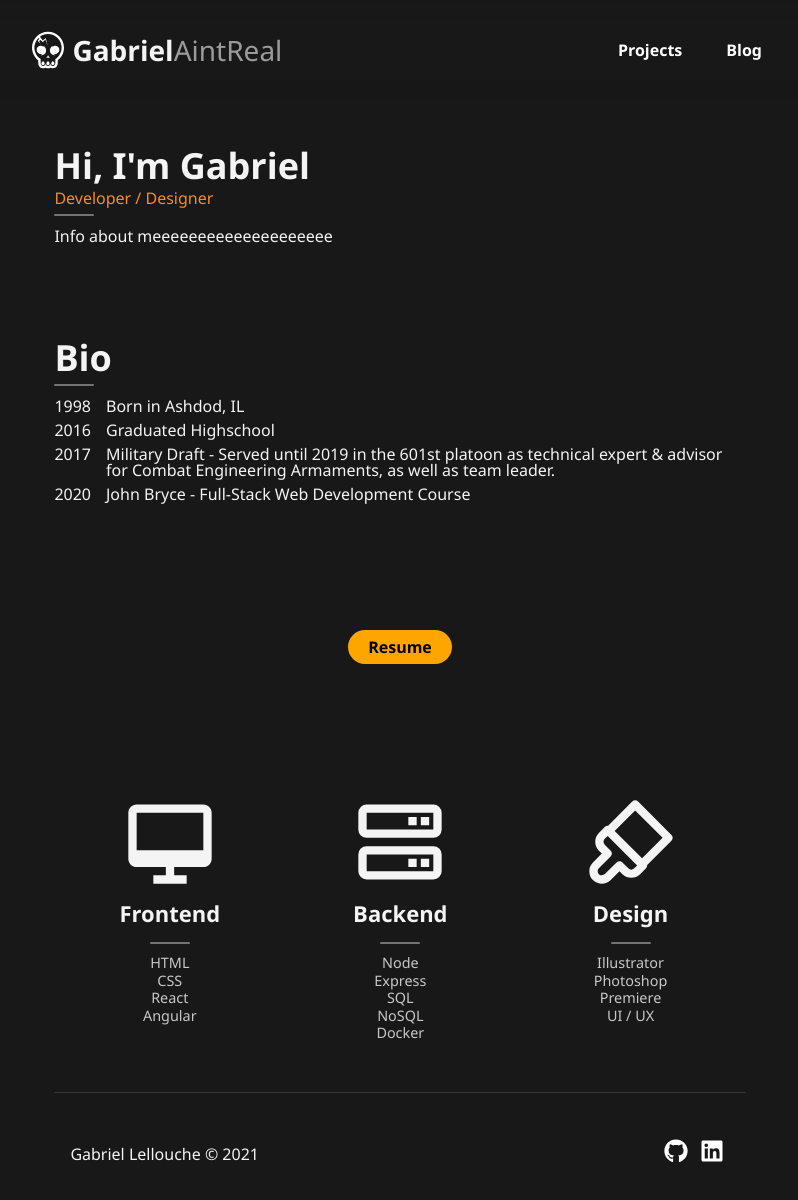
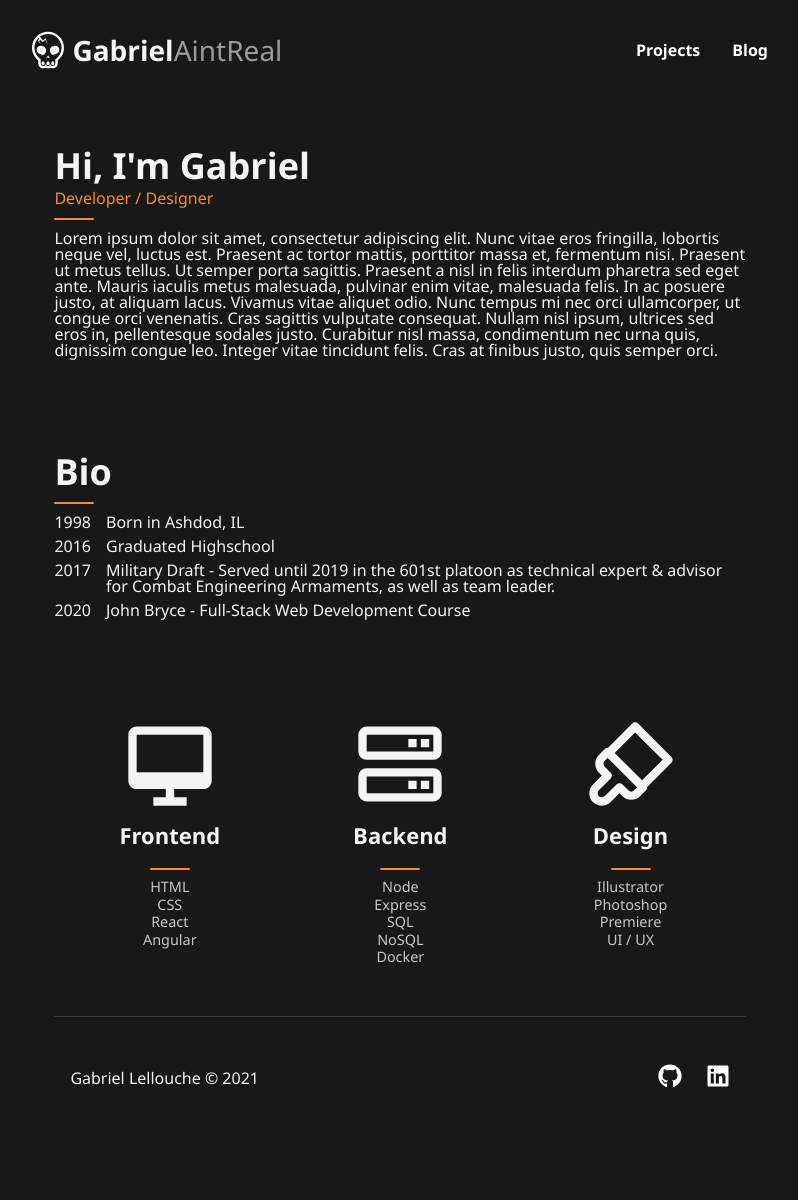
Before and after one commit to Darkryhr/digital-garden, a Next.js app: page / in a window 1280 px wide. Shown: the top 1200 px of the page, without its empty margins (240-1038 px from the left). After the commit the page ends 1139 px from the top, so only its background shows below. Built offline with nearby package versions, Linux system fonts and the light colour scheme.

Commit message:
more style fixins

```diff
--- a/components/Footer.js
+++ b/components/Footer.js
@@ -11,10 +11,14 @@ const Footer = () => {
         <p>Gabriel Lellouche &copy; 2021</p>
         <div>
           <IconButton whileHover={{ scale: 1.1, color: '#fb8b24' }}>
-            <FaGithub />
+            <a href='https://github.com/Darkryhr'>
+              <FaGithub />
+            </a>
           </IconButton>
           <IconButton whileHover={{ scale: 1.1, color: '#fb8b24' }}>
-            <FaLinkedin />
+            <a href='https://www.linkedin.com/in/gabriel-lellouche'>
+              <FaLinkedin />
+            </a>
           </IconButton>
         </div>
       </ContentWrapper>
--- a/components/about-section.js
+++ b/components/about-section.js
@@ -4,12 +4,24 @@ import { Heading1, Subtitle, Text } from './styled/typography';
 
 const AboutSection = () => {
   return (
-    <section>
+    <>
       <Heading1>Hi, I&apos;m Gabriel</Heading1>
       <Subtitle>Developer / Designer</Subtitle>
       <Divider />
-      <Text>Info about meeeeeeeeeeeeeeeeeeee</Text>
-    </section>
+      <Text>
+        Lorem ipsum dolor sit amet, consectetur adipiscing elit. Nunc vitae eros
+        fringilla, lobortis neque vel, luctus est. Praesent ac tortor mattis,
+        porttitor massa et, fermentum nisi. Praesent ut metus tellus. Ut semper
+        porta sagittis. Praesent a nisl in felis interdum pharetra sed eget
+        ante. Mauris iaculis metus malesuada, pulvinar enim vitae, malesuada
+        felis. In ac posuere justo, at aliquam lacus. Vivamus vitae aliquet
+        odio. Nunc tempus mi nec orci ullamcorper, ut congue orci venenatis.
+        Cras sagittis vulputate consequat. Nullam nisl ipsum, ultrices sed eros
+        in, pellentesque sodales justo. Curabitur nisl massa, condimentum nec
+        urna quis, dignissim congue leo. Integer vitae tincidunt felis. Cras at
+        finibus justo, quis semper orci.
+      </Text>
+    </>
   );
 };
 
--- a/components/styled/button.js
+++ b/components/styled/button.js
@@ -16,6 +16,8 @@ export const Button = styled(motion.button)`
   background: none;
   color: #fff;
   font-size: 16px;
+  color: ${({ theme }) => theme.colors.accent.base};
+  padding: 1.4em 0;
 `;
 
 export const IconButton = styled(motion.button)`
@@ -24,6 +26,7 @@ export const IconButton = styled(motion.button)`
   border: none;
   color: #fff;
   font-size: 24px;
+  margin-left: 1em;
 `;
 
 export const StrokedButton = styled(motion.button)`
--- a/components/styled/index.js
+++ b/components/styled/index.js
@@ -3,9 +3,9 @@ import styled from 'styled-components';
 export const Divider = styled.div`
   display: block;
   height: 2px;
-  background: white;
+  background: ${({ theme }) => theme.colors.accent.base};
   width: 40px;
   border-radius: 50px;
-  opacity: 0.4;
-  margin: 8px 0 12px 0;
+  /* opacity: 0.4; */
+  margin: 12px 0 10px 0;
 `;
--- a/components/styled/typography.js
+++ b/components/styled/typography.js
@@ -18,9 +18,9 @@ export const Heading3 = styled.h3`
 
 export const Description = styled.p`
   font-weight: 400;
-  opacity: 0.7;
-  font-size: 14px;
-  padding-top: 5px;
+  font-size: 16px;
+  opacity: 0.8;
+  padding-top: 10px;
 `;
 
 export const Subtitle = styled.p`
--- a/pages/blog/index.js
+++ b/pages/blog/index.js
@@ -1,12 +1,12 @@
 import { getAllPosts } from 'lib/api';
 import React from 'react';
-import PostCard from '@components/post-card';
+import PostPreview from '@components/post-preview';
 
 const PostFeed = ({ allPosts }) => {
   return (
     <>
       {allPosts.map((post) => (
-        <PostCard
+        <PostPreview
           key={post.slug}
           slug={post.slug}
           title={post.title}
--- a/pages/index.js
+++ b/pages/index.js
@@ -2,7 +2,6 @@ import SectionWrapper from '@components/section-wrapper';
 import AboutSection from '@components/about-section';
 import BioSection from '@components/bio-section';
 import SkillSection from '@components/skills-section';
-import { StrokedButton } from '@components/styled/button';
 
 export default function Home() {
   return (
@@ -14,11 +13,6 @@ export default function Home() {
         <BioSection />
       </SectionWrapper>
       <SectionWrapper delay={0.3}>
-        <StrokedButton whileHover={{ scale: 1.1 }} whileTap={{ scale: 0.9 }}>
-          Resume
-        </StrokedButton>
-      </SectionWrapper>
-      <SectionWrapper delay={0.4}>
         <SkillSection />
       </SectionWrapper>
     </>
--- a/styles/globals.css
+++ b/styles/globals.css
@@ -80,6 +80,7 @@ summary,
 time,
 mark,
 audio,
+button,
 video {
   margin: 0;
   padding: 0;
@@ -129,6 +130,7 @@ table {
 }
 a {
   text-decoration: none;
+  color: inherit;
 }
 
 * {
```
Also changed, not shown: components/post-card.js (deleted, +0 -21 lines), components/post-preview.js (added, +34 -0 lines).
